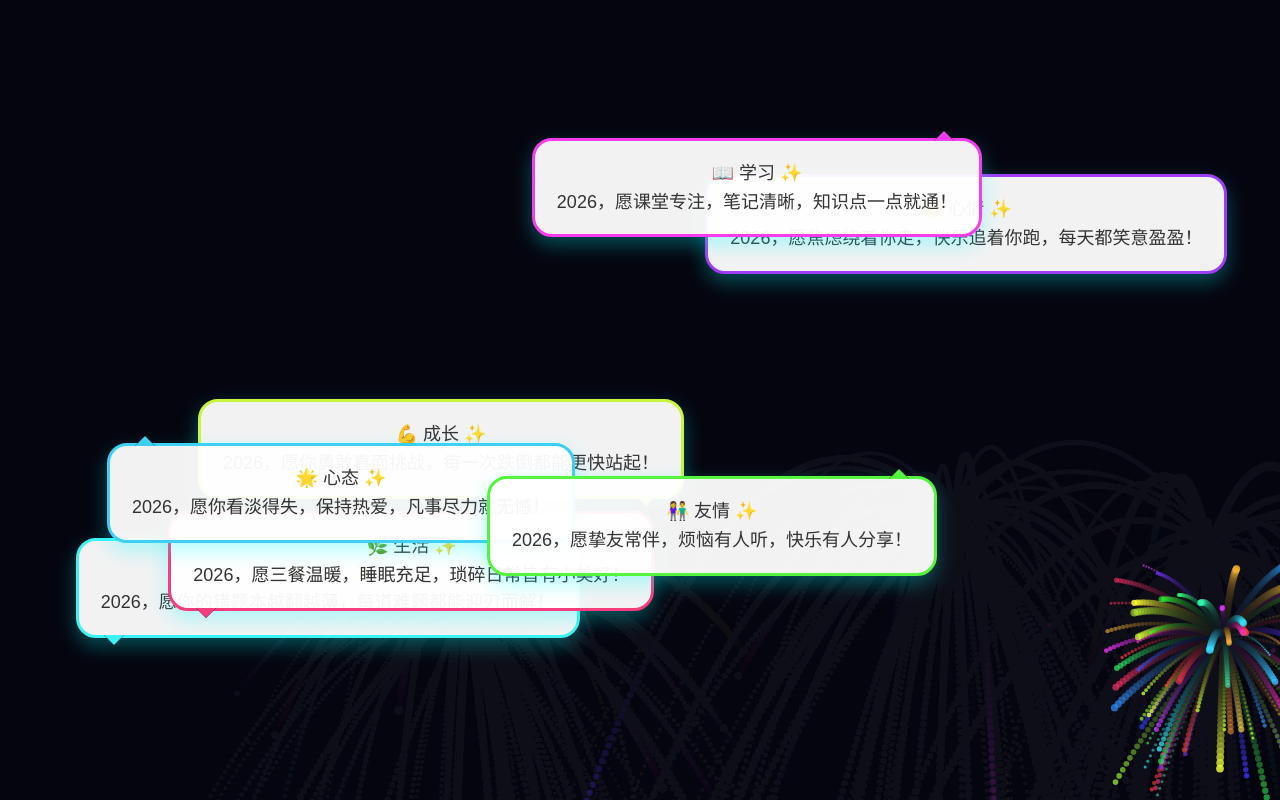
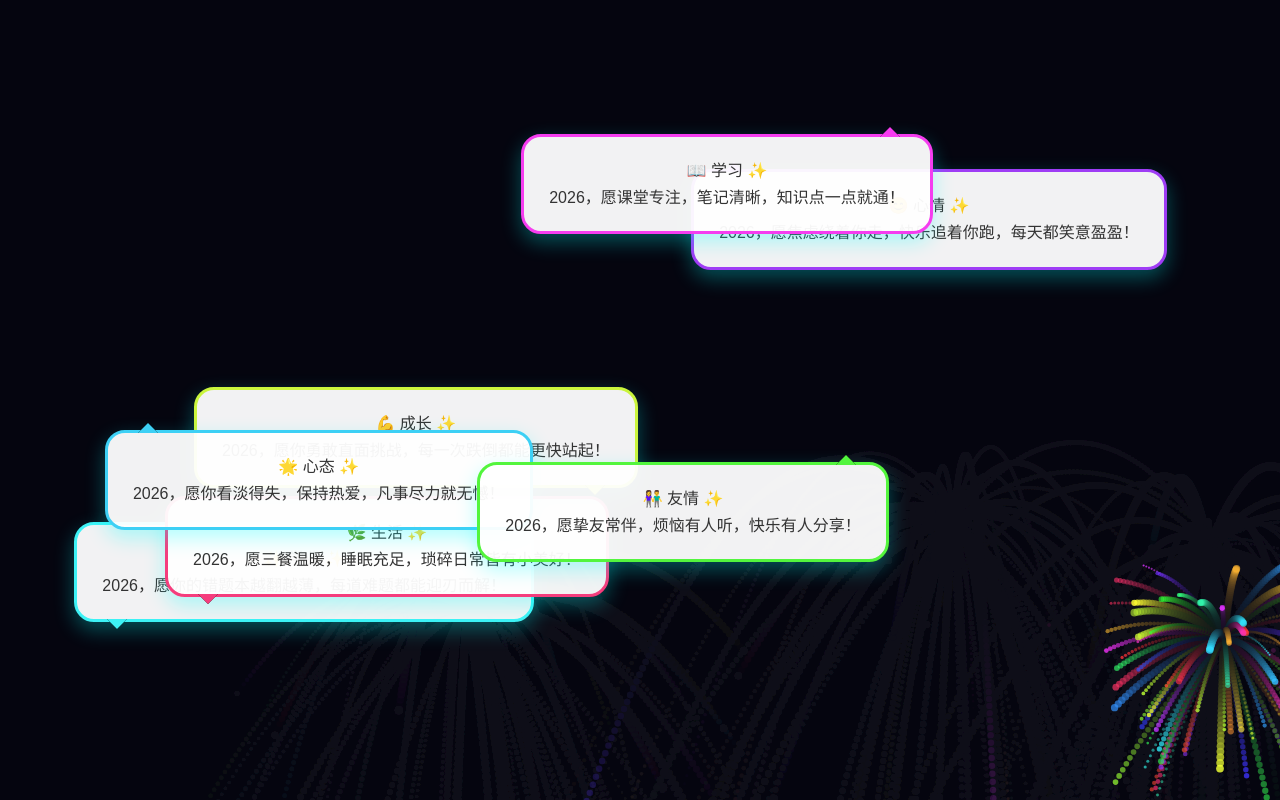
Before and after one commit to LiHaha99/index, a plain HTML site: page index.html in a window 1280 px wide. Drawn offline with Linux system fonts and the light colour scheme.

Commit message:
Add files via upload

```diff
--- a/index.html
+++ b/index.html
@@ -28,33 +28,33 @@
             height: 100vh;
             z-index: 1;
         }
-        /* 祝福气泡：新增彩色边框 + 调整内边距（避免边框挤压文字） */
+        /* 祝福气泡：适配16px字号，调整内边距/尺寸 */
         .blessing-bubble {
             position: absolute;
             background: rgba(255, 255, 255, 0.95);
             border-radius: 20px;
-            padding: 18px 22px;
+            padding: 20px 25px; /* 适配16px字号的内边距 */
             box-shadow: 0 8px 20px rgba(0, 255, 255, 0.3);
             opacity: 0;
             transform: scale(0.8);
             transition: all 0.5s ease;
             z-index: 2;
-            max-width: 80%;
+            max-width: 80%; /* 手机端适配宽度 */
             width: fit-content;
-            min-width: 200px;
-            /* 核心：彩色边框（宽度3px，圆角和气泡一致） */
+            min-width: 220px; /* 适配16px字号的最小宽度 */
+            /* 彩色边框 */
             border-width: 3px;
             border-style: solid;
-            /* 边框颜色由JS随机生成，这里先设默认值 */
             border-color: #ff6b6b;
         }
         .blessing-bubble.active {
             opacity: 1;
             transform: scale(1);
         }
+        /* 字号改为16px，优化行高保证阅读舒适 */
         .blessing-text {
-            font-size: 18px;
-            line-height: 1.6;
+            font-size: 16px; /* 核心：字号改为16px */
+            line-height: 1.7; /* 适配16px的行高 */
             color: #333;
             text-align: center;
             word-wrap: break-word;
@@ -66,7 +66,6 @@
             height: 0;
             border-left: 10px solid transparent;
             border-right: 10px solid transparent;
-            /* 尾巴也要匹配边框颜色（JS同步修改） */
             filter: drop-shadow(0 0 0px);
         }
     </style>
@@ -196,20 +195,20 @@
         animateFireworks();
         setInterval(createFirework, 1500);
 
-        // 祝福气泡逻辑（新增随机边框颜色）
+        // 祝福气泡逻辑
         const container = document.getElementById('blessing-container');
         let index = 0;
 
-        // 生成随机彩色边框（和烟花色调匹配）
+        // 生成随机彩色边框
         function getRandomBorderColor() {
-            // 生成鲜艳的随机色（HSL色相随机，饱和度80-100%，亮度50-70%）
             const hue = Math.floor(Math.random() * 360);
             return `hsl(${hue}, 90%, 60%)`;
         }
 
         function getRandomPosition() {
-            const bubbleWidth = Math.min(280, window.innerWidth * 0.8);
-            const bubbleHeight = 120;
+            // 适配16px字号的气泡尺寸，调整位置计算
+            const bubbleWidth = Math.min(300, window.innerWidth * 0.8);
+            const bubbleHeight = 140; // 适配16px字号的气泡高度
             const maxX = window.innerWidth - bubbleWidth - 20;
             const maxY = window.innerHeight - bubbleHeight - 20;
             return {
@@ -227,19 +226,19 @@
 
             if (randomPos === 'bottom-left') {
                 tail.style.bottom = '-10px';
-                tail.style.left = '25px';
+                tail.style.left = '30px'; // 适配16px字号气泡的尾巴位置
                 tail.style.borderTop = `10px solid ${borderColor}`;
             } else if (randomPos === 'bottom-right') {
                 tail.style.bottom = '-10px';
-                tail.style.right = '25px';
+                tail.style.right = '30px';
                 tail.style.borderTop = `10px solid ${borderColor}`;
             } else if (randomPos === 'top-left') {
                 tail.style.top = '-10px';
-                tail.style.left = '25px';
+                tail.style.left = '30px';
                 tail.style.borderBottom = `10px solid ${borderColor}`;
             } else {
                 tail.style.top = '-10px';
-                tail.style.right = '25px';
+                tail.style.right = '30px';
                 tail.style.borderBottom = `10px solid ${borderColor}`;
             }
 
@@ -250,22 +249,22 @@
             const bubble = document.createElement('div');
             bubble.className = 'blessing-bubble';
 
-            // 1. 生成随机边框颜色并设置
+            // 设置随机边框颜色
             const borderColor = getRandomBorderColor();
             bubble.style.borderColor = borderColor;
 
-            // 2. 设置随机位置
+            // 设置随机位置
             const pos = getRandomPosition();
             bubble.style.left = `${pos.x}px`;
             bubble.style.top = `${pos.y}px`;
 
-            // 3. 设置文字内容
+            // 设置文字内容
             const textEl = document.createElement('p');
             textEl.className = 'blessing-text';
             textEl.innerHTML = text;
             bubble.appendChild(textEl);
 
-            // 4. 设置气泡尾巴（匹配边框颜色）
+            // 设置气泡尾巴
             setBubbleTail(bubble, borderColor);
 
             container.appendChild(bubble);
```
